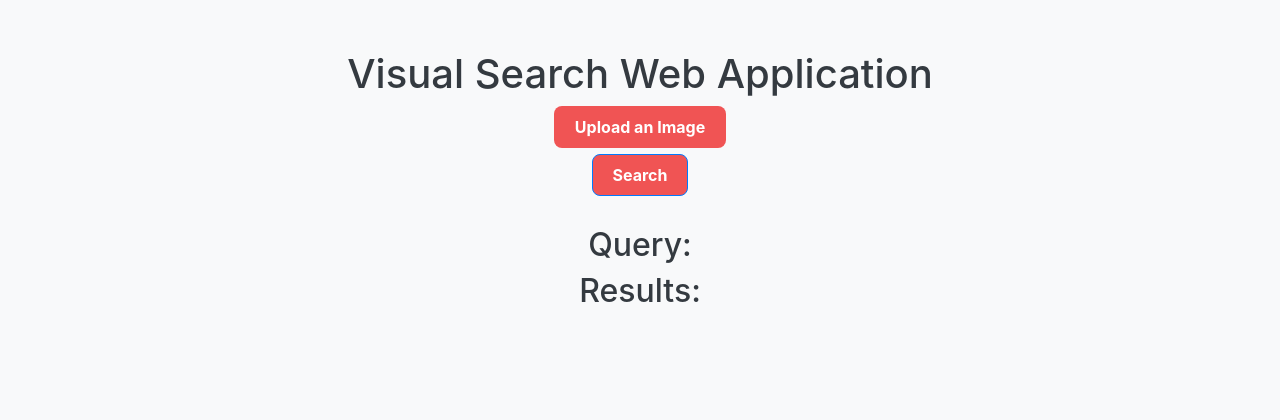
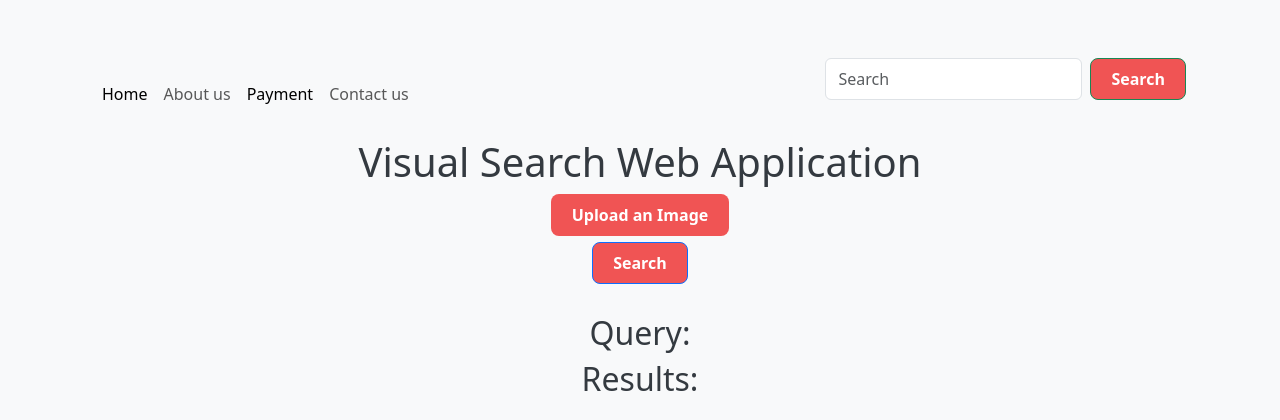
Before and after one commit to reshma045/Visual-Search-Web-Application, a Flask app: page / in a window 1280 px wide. Shown: the top 420 px of the page. Run offline with Flask 3, Linux system fonts and the light colour scheme; some libraries are stand-ins or nearby versions.

Commit message:
Update index.html

```diff
--- a/templates/index.html
+++ b/templates/index.html
@@ -1,9 +1,13 @@
 <!DOCTYPE html>
 <html>
 
+
 <head>
+    <meta charset="utf-8">
+    <meta name="viewport" content="width=device-width, initial-scale=1">
     <title>Visual Search Web Application</title>
-    <link rel="stylesheet" href="https://maxcdn.bootstrapcdn.com/bootstrap/4.5.2/css/bootstrap.min.css">
+    <link href="https://cdn.jsdelivr.net/npm/bootstrap@5.3.0/dist/css/bootstrap.min.css" rel="stylesheet" integrity="sha384-9ndCyUaIbzAi2FUVXJi0CjmCapSmO7SnpJef0486qhLnuZ2cdeRhO02iuK6FUUVM" crossorigin="anonymous">
+
     <style>
         body {
             background-color: #f8f9fa;
@@ -74,9 +78,10 @@
         }
 
         .result-image {
-            max-width: 100%;
-            height: auto;
+            max-width:300px;
+            height:100px;
             border-radius: 8px;
+
         }
 
         .result-caption {
@@ -88,7 +93,36 @@
 </head>
 
 <body>
+
+
     <div class="container">
+        <nav class="navbar navbar-expand-lg bg-body-tertiary">
+            <div class="container-fluid">
+
+              <div class="collapse navbar-collapse" id="navbarSupportedContent">
+                <ul class="navbar-nav me-auto mb-2 mb-lg-0">
+                  <li class="nav-item">
+                    <a class="nav-link active" aria-current="page" href="#">Home</a>
+                  </li>
+                  <li class="nav-item">
+                    <a class="nav-link" href="#">About us</a>
+                  </li>
+                  <li class="nav-item">
+                    <a class="nav-link active" aria-current="page" href="#">Payment</a>
+                  </li>
+                  <li class="nav-item">
+                    <a class="nav-link" href="#">Contact us</a>
+                  </li>
+
+                </ul>
+                <form class="d-flex" role="search">
+                  <input class="form-control me-2" type="search" placeholder="Search" aria-label="Search">
+                  <button class="btn btn-outline-success" type="submit">Search</button>
+                </a>
+                </form>
+              </div>
+            </div>
+          </nav>
         <h1>Visual Search Web Application</h1>
         <form method="POST" enctype="multipart/form-data">
             <div class="upload-btn-wrapper">
@@ -106,10 +140,12 @@
         <h2>Results:</h2>
         <div class="row">
             {% for score in scores %}
+
             <div class="col-md-4">
                 <figure class="result-figure">
                     <img src="{{ score[1] }}" class="result-image">
                     <figcaption class="result-caption">{{ score[0] }}</figcaption>
+                    <p class="result-price">Price: INR </p>
                 </figure>
             </div>
             {% endfor %}
```
